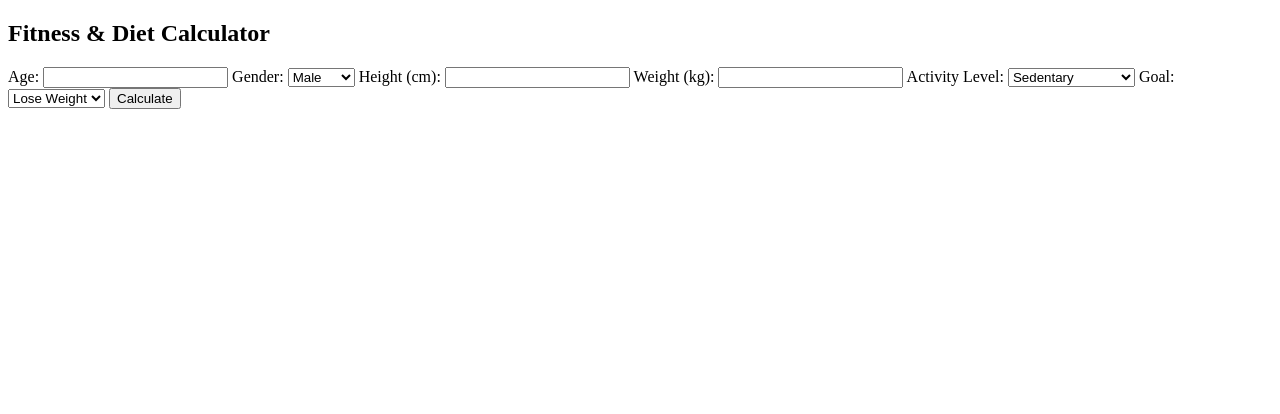
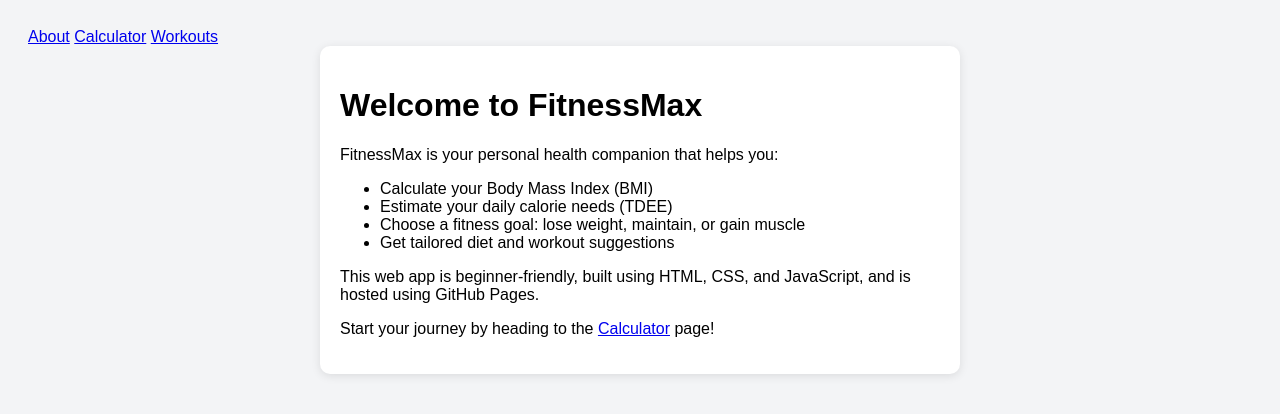
Before and after one commit to soappeea/FitnessMax, a plain HTML site: page index.html in a window 1280 px wide. Drawn offline with Linux system fonts and the light colour scheme.

Commit message:
Split into multiple pages: about, calculator, workouts

```diff
--- a/index.html
+++ b/index.html
@@ -3,92 +3,29 @@
 <head>
     <meta charset="UTF-8">
     <meta name="viewport" content="width=device-width, initial-scale=1.0">
-    <title>Fitness Calculator</title>
+    <title>About | FitnessMax</title>
+    <link rel="stylesheet" href="styles.css" />
 </head>
 <body>
+    <nav>
+        <a href="index.html">About</a>
+        <a href="calculator.html">Calculator</a>
+        <a href="workouts.html">Workouts</a>
+    </nav>
+
     <div class="container">
-        <h2>Fitness & Diet Calculator</h2>
-        <label>Age:</label>
-        <input type="number" id="age">
+        <h1>Welcome to FitnessMax</h1>
+        <p>FitnessMax is your personal health companion that helps you:</p>
+        <ul>
+          <li>Calculate your Body Mass Index (BMI)</li>
+          <li>Estimate your daily calorie needs (TDEE)</li>
+          <li>Choose a fitness goal: lose weight, maintain, or gain muscle</li>
+          <li>Get tailored diet and workout suggestions</li>
+        </ul>
 
-        <label>Gender:</label>
-        <select id="gender">
-          <option value="male">Male</option>
-          <option value="female">Female</option>
-          <option value="other">Other</option>
-        </select>
-
-        <label>Height (cm):</label>
-        <input type="number" id="height">
-
-        <label>Weight (kg):</label>
-        <input type="number" id="weight">
-
-        <label>Activity Level:</label>
-        <select id="activity">
-          <option value="1.2">Sedentary</option>
-          <option value="1.375">Lightly active</option>
-          <option value="1.55">Moderately active</option>
-          <option value="1.725">Very active</option>
-        </select>
-
-        <label>Goal:</label>
-        <select id="goal">
-          <option value="lose">Lose Weight</option>
-          <option value="maintain">Maintain</option>
-          <option value="gain">Gain Muscle</option>
-        </select>
-
-        <button onclick="calculateResults()">Calculate</button>
-
-        <div class="results" id="results"></div>
-      </div>
-
-      <script>
-        function calculateResults() {
-          const age = +document.getElementById('age').value;
-          const gender = document.getElementById('gender').value;
-          const height = +document.getElementById('height').value;
-          const weight = +document.getElementById('weight').value;
-          const activity = +document.getElementById('activity').value;
-          const goal = document.getElementById('goal').value;
-
-          // BMI
-          const heightM = height / 100;
-          const bmi = weight / (heightM * heightM);
-
-          // BMR
-          let bmr;
-          if (gender === 'male') {
-            bmr = 10 * weight + 6.25 * height - 5 * age + 5;
-          } else {
-            bmr = 10 * weight + 6.25 * height - 5 * age - 161;
-          }
-
-          // TDEE
-          const tdee = bmr * activity;
-
-          // Calorie adjustment
-          let calorieGoal;
-          if (goal === 'lose') {
-            calorieGoal = tdee - 500;
-          } else if (goal === 'gain') {
-            calorieGoal = tdee + 300;
-          } else {
-            calorieGoal = tdee;
-          }
-
-          const resultText = `
-            <strong>BMI:</strong> ${bmi.toFixed(1)}<br>
-            <strong>BMR:</strong> ${bmr.toFixed(0)} kcal/day<br>
-            <strong>TDEE:</strong> ${tdee.toFixed(0)} kcal/day<br>
-            <strong>Recommended Calorie Intake:</strong> ${calorieGoal.toFixed(0)} kcal/day
-          `;
-
-          document.getElementById('results').innerHTML = resultText;
-        }
-      </script>
-
+        <p>This web app is beginner-friendly, built using HTML, CSS, and JavaScript, and is hosted using GitHub Pages.</p>
+        <p>Start your journey by heading to the <a href="calculator.html">Calculator</a> page!</p>
+    </div>
 
 </body>
 </html>
```
Also changed, not shown: calculator.html (added, +101 -0 lines), workouts.html (added).
